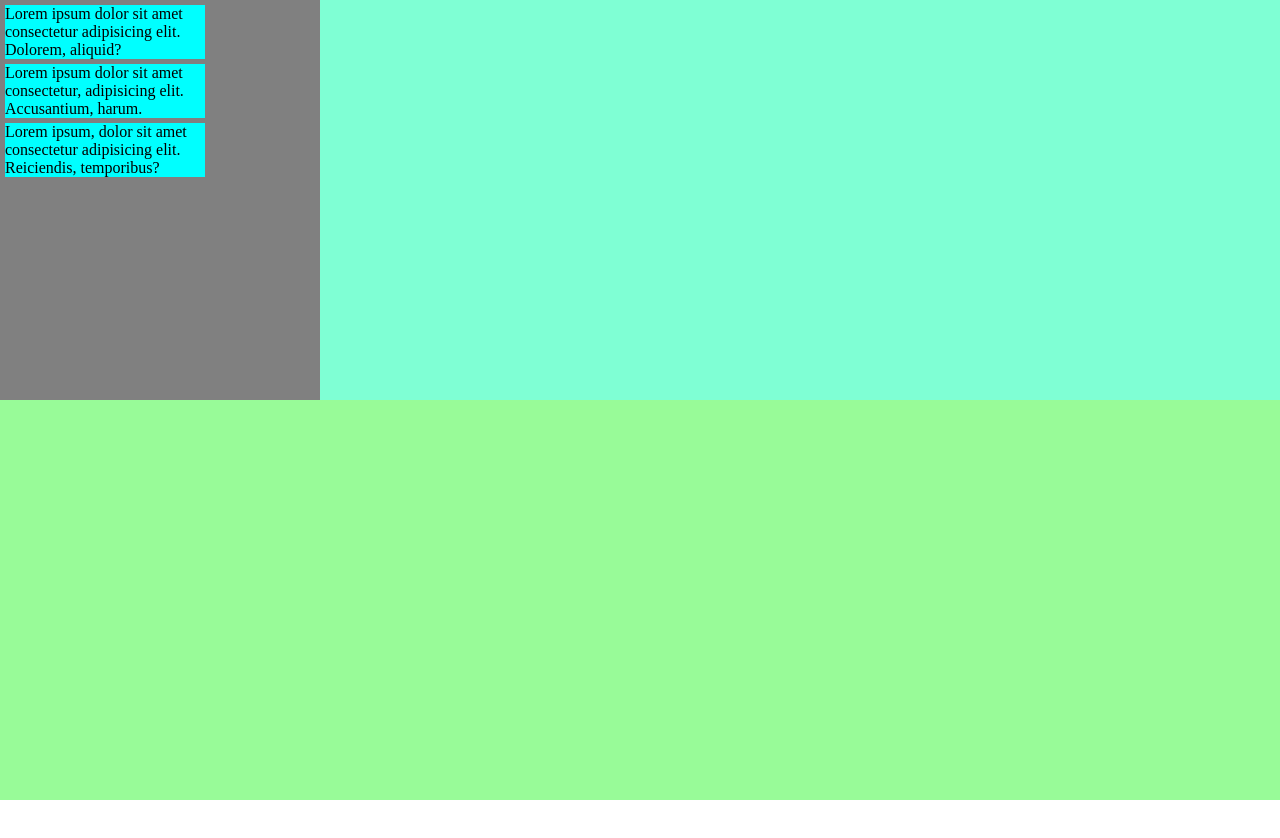
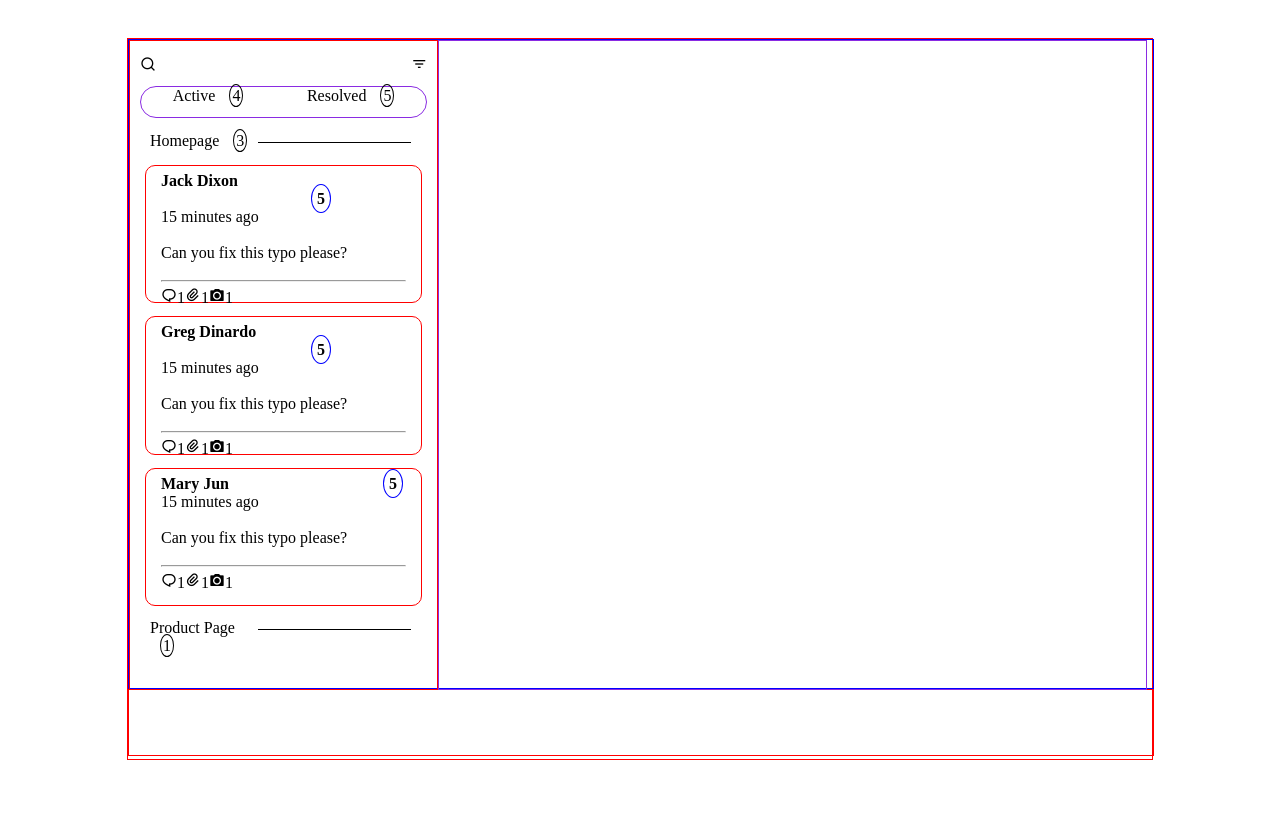
Before and after one commit to chizobaebuka/Onramp15, a plain HTML site: page index.html in a window 1280 px wide. Before the commit the page ends 800 px from the top, so only its background shows below. Drawn offline with nearby package versions, Linux system fonts and the light colour scheme.

Commit message:
adding structure to the webpage

```diff
--- a/index.html
+++ b/index.html
@@ -6,29 +6,114 @@
     <meta name="viewport" content="width=device-width, initial-scale=1.0">
     <title>FUNDAMENTALS OF JAVASCRIPT</title>
     <link rel="stylesheet" href="style.css">
+    <link href="https://cdn.jsdelivr.net/npm/remixicon@2.5.0/fonts/remixicon.css" rel="stylesheet">
 </head>
 <body>
-    <div class="aside-mainContent">
-        <aside class="asideParentContainer">
-            <div class="articleContainer">
-                <article class="first">
-                    <p>Lorem ipsum dolor sit amet consectetur adipisicing elit. Dolorem, aliquid?</p>
-                </article>
-                <article class="first">
-                    <p>Lorem ipsum dolor sit amet consectetur, adipisicing elit. Accusantium, harum.</p>
-                </article>
-                <article class="first">
-                    <p>Lorem ipsum, dolor sit amet consectetur adipisicing elit. Reiciendis, temporibus?</p>
-                </article>
+    <!-- MAIN CONTAINER AREA -->
+    <div class="container">
+        <!-- CONTENT AREA -->
+        <div class="content">
+            <!-- UPPER AREA -->
+            <div class="upper">
+                <!-- MINOR UPPER AREA -->
+                <aside class="minor">
+                    <!-- TOP ICONS SECTION -->
+                    <section class="top-icon">
+                        <i class="ri-search-line"></i>
+                        <i class="ri-filter-3-line"></i>
+                    </section>
+                    <!-- ACTIVE/RESULTS SECTION -->
+                    <section class="first">
+                        <div class="active">
+                            <p>Active <span class="homeNum">4</span></p>
+                        </div>
+                        <div class="resolved">
+                            <p>Resolved <span class="homeNum">5</span></p>
+                        </div>
+                    </section>
+                    <!-- HOME PAGE LINE -->
+                    <section>
+                        <div class="home">
+                            <p>Homepage <span class="homeNum">3</span></p>
+                        </div>
+                        <div class="home2"></div>
+                    </section>
+                    <!-- SECOND CARD -->
+                    <section class="second">
+                        <div>
+                            <!-- WRITE UP DIV -->
+                            <div class="write-up">
+                                <h4>Jack Dixon <span class="flex-num">5</span></h4>
+                                <p>15 minutes ago</p>
+                                <br>
+                                <p>Can you fix this typo please?</p>
+                                <br>
+                                <hr>
+                            </div>
+                            <!-- ICONS DIV -->
+                            <div class="icons">
+                                <i class="ri-chat-1-line">1</i>
+                                <i class="ri-attachment-2">1</i>
+                                <i class="ri-camera-fill">1</i>
+                            </div>
+                        </div>
+                    </section>
+                    <!-- THIRD CARD -->
+                    <section class="third">
+                        <div>
+                            <!-- WRITE UP DIV -->
+                            <div class="write-up">
+                                <h4>Greg Dinardo <span class="flex-num">5</span></h4>
+                                <p>15 minutes ago</p>
+                                <br>
+                                <p>Can you fix this typo please?</p>
+                                <br>
+                                <hr>
+                            </div>
+                            <!-- ICONS DIV -->
+                            <div class="icons">
+                                <i class="ri-chat-1-line">1</i>
+                                <i class="ri-attachment-2">1</i>
+                                <i class="ri-camera-fill">1</i>
+                            </div>
+                        </div>
+                    </section>
+                    <!-- FOURTH CARD -->
+                    <section class="fourth">
+                        <div>
+                            <!-- WRITE UP DIV -->
+                            <div class="write-up">
+                                <h4>Mary Jun <span class="flex-num">5</span></h4>
+                                <p>15 minutes ago</p>
+                                <br>
+                                <p>Can you fix this typo please?</p>
+                                <br>
+                                <hr>
+                            </div>
+                            <!-- ICONS DIV -->
+                            <div class="icons">
+                                <i class="ri-chat-1-line">1</i>
+                                <i class="ri-attachment-2">1</i>
+                                <i class="ri-camera-fill">1</i>
+                            </div>
+                        </div>
+                    </section>
+                    <!-- PRODUCT PAGE LINE -->
+                    <section>
+                        <div class="home">
+                            <p>Product Page <span class="homeNum">1</span></p>
+                        </div>
+                        <div class="home2"></div>
+                    </section>
+                </aside>
+                <!-- MAJOR UPPER AREA -->
+                <main class="major">
+
+                </main>
             </div>
-        </aside>
+            <footer class="lower"></footer>
+        </div>
+    </div>
 
-        <main class="mainContent">
-
-        </main>
-    </div>
-    <footer>
-
-    </footer>
 </body>
 </html>
--- a/style.css
+++ b/style.css
@@ -1,32 +1,115 @@
 *{
     margin: 0;
     padding: 0;
-    box-sizing: border-box;
+    /* box-sizing: border-box; */
 }
-/* div{
-    background-color: grey;
-    height: 800px;
-} */
-.aside-mainContent{
-    display: grid;
-    grid-template-columns: repeat(12, 1fr);
+.container{
+    width: 100%;
+    height: 100vh;
+    /* background-color: turquoise; */
 }
-.asideParentContainer{
-    background-color: grey;
-    height: 400px;
-    grid-column: 1 / 4;
+.content{
+    width: 80%;
+    height: 90%;
+    margin: 3% auto;
+    border: 1px solid red;
 }
-.mainContent{
-    background-color: aquamarine;
-    height: 400px;
-    grid-column: 4 / 13;
+.upper{
+    width: 100%;
+    height: 90%;
+    border: 1px solid blue;
 }
-.articleContainer .first{
-    width: 200px;
-    background-color: aqua;
+.lower{
+    width: 100%;
+    height: 9%;
+    border: 1px solid red;
+}
+.minor{
+    display: flex;
+    flex-direction: column;
+    align-content: space-between;
+    row-gap: 13px;
+    column-gap: 20px;
+    width: 30%;
+    height: 100%;
+    float: left;
+    border: 1px solid red;
+}
+.major{
+    width: 69%;
+    height: 100%;
+    float: left;
+    border: 1px solid blueviolet;
+}
+.top-icon{
+    display: flex;
+    /* border: 1px solid orangered; */
+    margin-top: 15px;
+    margin-right: 10px;
+    margin-left: 10px;
+    justify-content: space-between;
+    border-radius: 3px;
+}
+.first{
+    display: flex;
+    justify-content: space-around;
+    margin: 10px;
+    margin-top: 1px;
+    margin-bottom: 1px;
+    border: 1px solid blueviolet;
+    height: 30px;
+    border-radius: 50px;
+}
+.active .resolved{
+    margin-top: 6px;
+    display: flex;
+    justify-content: space-between;
+    /* align-content: center; */
+}
+.homeNum{
+    margin-left: 10px;
+    border: 1px solid black;
+    border-radius: 50%;
+    line-height: 0;
+    padding: 2px;
+}
+.home{
+    margin-left: 20px;
+    width: 35%;
+    float: left;
+}
+.home2{
+    width: 50%;
+    margin-top: 10px;
+    border-bottom: 1px solid black ;
+    float: left;
+}
+.second, .third, .fourth{
+    border: 1px solid red;
+    height: 21%;
+    border-radius: 10px;
+    margin-right: 15px;
+    margin-left: 15px;
+}
+.second{
+    margin-top: 2px;
+}
+.write-up{
     margin: 5px;
+    margin-top: 6px;
+    margin-left: 15px;
+    margin-right: 15px;
 }
-footer{
-    background-color: palegreen;
-    height: 400px;
+.icons{
+    width: 25%;
+    display: flex;
+    justify-content: space-between;
+    margin-left: 15px;
 }
+.flex-num{
+    margin-left: 150px;
+    padding: 5px;
+    margin-top: 10px;
+    border: 1px solid blue;
+    border-radius: 100%;
+}
```
